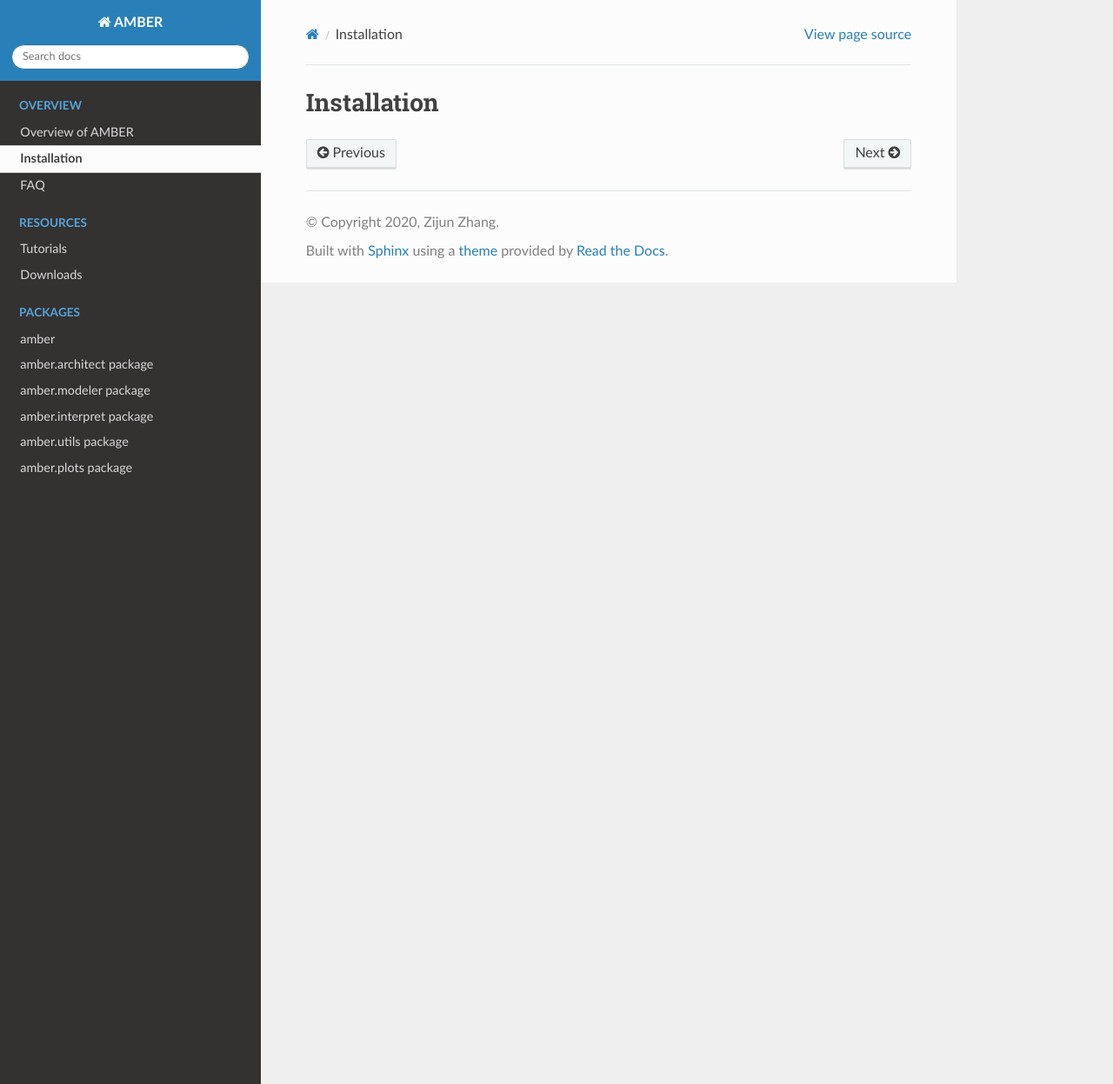
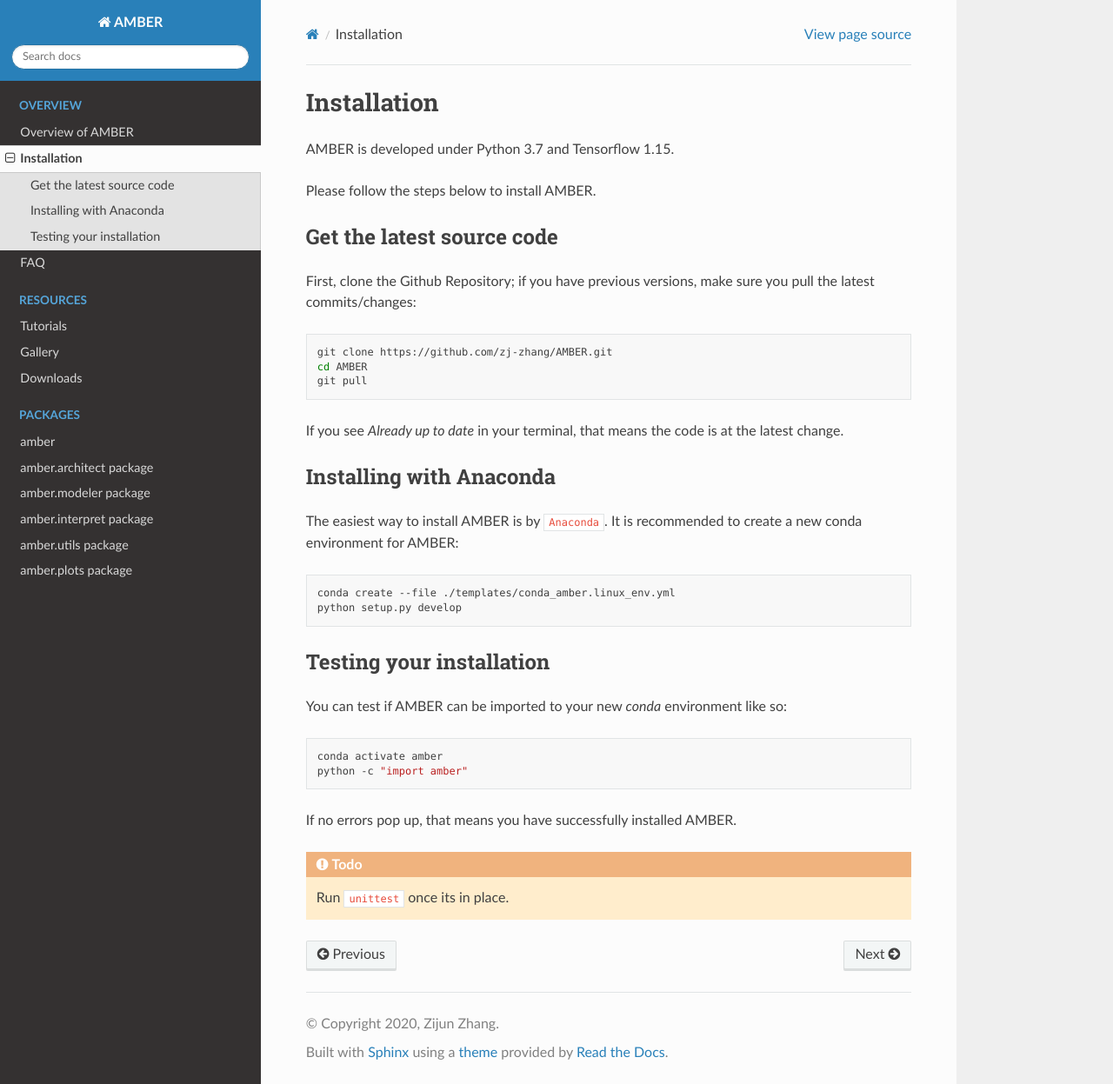
Before and after one commit to zj-zhang/AMBER, a Sphinx documentation site: the page built from docs/source/overview/installation.rst, in a window 1280 px wide and 1247 px high. Shown: the whole window at 87% size. Built offline with Sphinx 7.4.7 and the Read the Docs theme 2.0.0, drawn with Linux system fonts in a browser that asks for light colours.

```diff
--- a/docs/source/index.rst
+++ b/docs/source/index.rst
@@ -29,6 +29,7 @@ If you encounter any issues, please feel free to `Contact Me <https://zj-zhang.g
    :caption: Resources
 
    resource/tutorials
+   resource/gallery
    resource/downloads
 
 .. toctree::
--- a/docs/source/overview/installation.rst
+++ b/docs/source/overview/installation.rst
@@ -1,2 +1,45 @@
 Installation
 ============
+
+AMBER is developed under Python 3.7 and Tensorflow 1.15.
+
+Please follow the steps below to install AMBER.
+
+
+Get the latest source code
+--------------------------
+First, clone the Github Repository; if you have previous versions, make sure you pull the latest commits/changes:
+
+.. code-block:: bash
+
+    git clone https://github.com/zj-zhang/AMBER.git
+    cd AMBER
+    git pull
+
+If you see `Already up to date` in your terminal, that means the code is at the latest change.
+
+Installing with Anaconda
+-------------------------
+The easiest way to install AMBER is by ``Anaconda``. It is recommended to create a new conda
+environment for AMBER:
+
+.. code-block:: bash
+
+    conda create --file ./templates/conda_amber.linux_env.yml
+    python setup.py develop
+
+
+Testing your installation
+-------------------------
+You can test if AMBER can be imported to your new `conda` environment like so:
+
+.. code-block:: bash
+
+    conda activate amber
+    python -c "import amber"
+
+If no errors pop up, that means you have successfully installed AMBER.
+
+.. todo::
+
+    Run ``unittest`` once its in place.
--- /dev/null
+++ b/docs/source/resource/gallery.rst
@@ -0,0 +1,4 @@
+Gallery
+=========
+
+Here we include a gallery of examples that utilizes AMBER to build state-of-the-art neural networks automatically.
```
Also changed, not shown: docs/source/overview/faq.rst (+12 -1 lines), docs/source/resource/tutorials.rst (+10 -0 lines).
